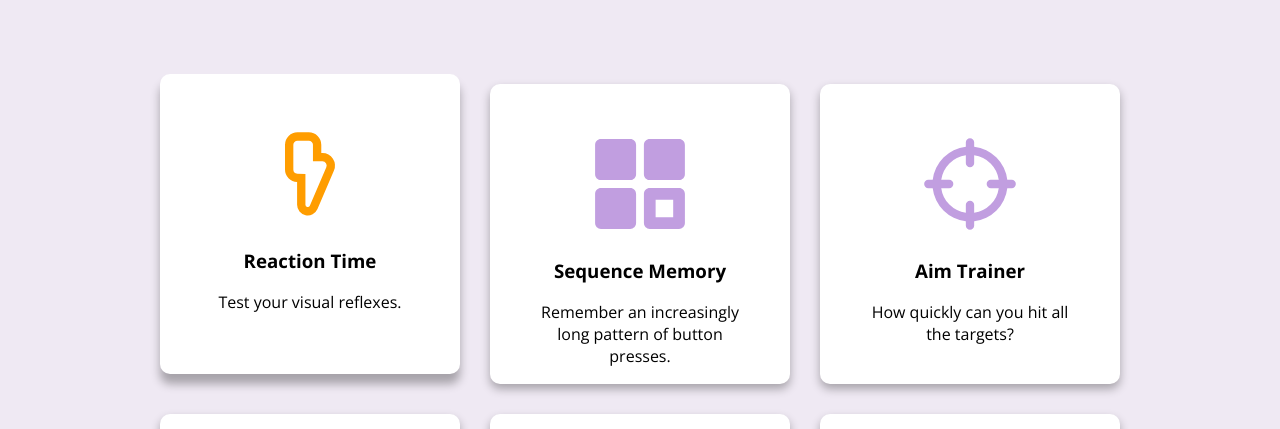
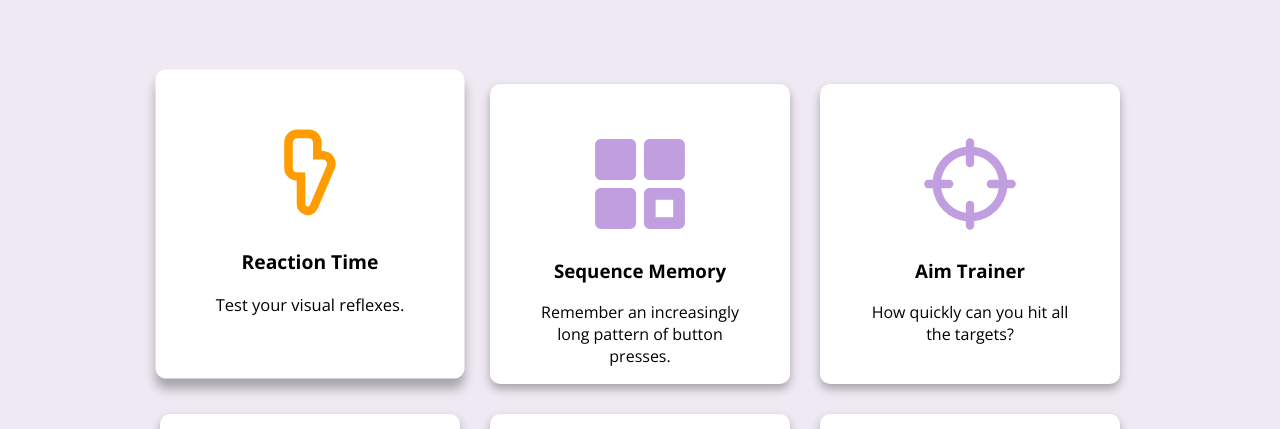
Before and after one commit to KondelaCoding/Human-Benchmark, a React (Vite) app: page /home in a window 1280 px wide. In both pictures the pointer is over the element 310 px from the left and 1030 px from the top of the page. Shown: the part 796-1225 px from the top of the page. Built offline with nearby package versions, Linux system fonts and the light colour scheme.

Commit message:
Fix animations in test cards

```diff
--- a/src/components/Tests.css
+++ b/src/components/Tests.css
@@ -23,7 +23,7 @@
 }
 
 .tests-item:hover {
-  transform: translateY(-10px);
+  transform: translateY(-10px) scale(1.03);
   box-shadow: 0px 10px 10px rgba(0, 0, 0, 0.3);
   transition: 0.2s ease-out;
 }
```
